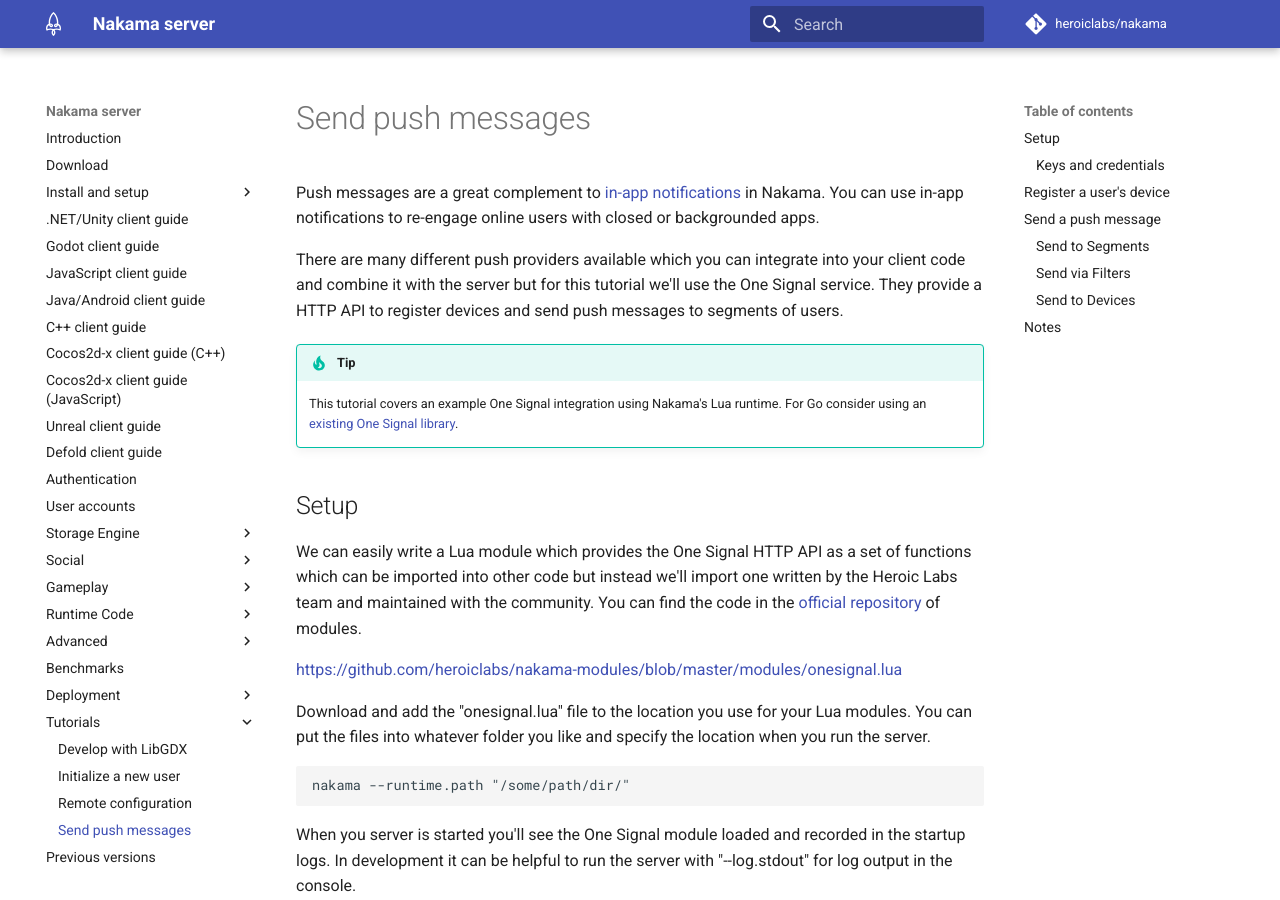
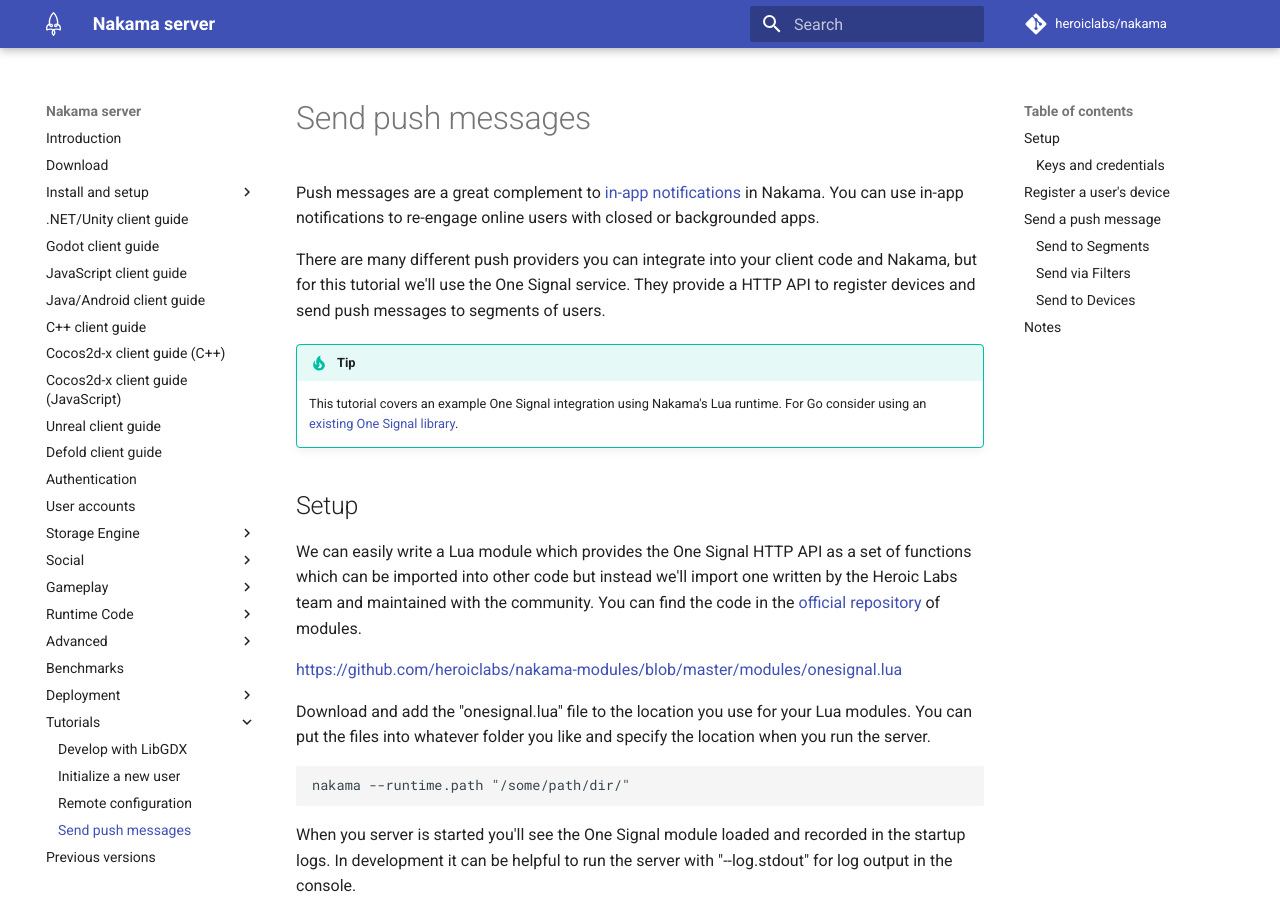
Before and after one commit to heroiclabs/nakama-docs, an MkDocs documentation site: the page built from docs/tutorial-send-push-messages.md, in a window 1280 px wide and 900 px high. Built offline with MkDocs 1.6.1 and Material for MkDocs 9.7.7, drawn with Linux system fonts in a browser that asks for light colours; comment, search, counter and statistics services are not loaded.

Commit message:
tighten push providers text

```diff
--- a/docs/tutorial-send-push-messages.md
+++ b/docs/tutorial-send-push-messages.md
@@ -2,7 +2,7 @@
 
 Push messages are a great complement to [in-app notifications](social-in-app-notifications.md) in Nakama. You can use in-app notifications to re-engage online users with closed or backgrounded apps.
 
-There are many different push providers available which you can integrate into your client code and combine it with the server but for this tutorial we'll use the One Signal service. They provide a HTTP API to register devices and send push messages to segments of users.
+There are many different push providers you can integrate into your client code and Nakama, but for this tutorial we'll use the One Signal service. They provide a HTTP API to register devices and send push messages to segments of users.
 
 !!! Tip
     This tutorial covers an example One Signal integration using Nakama's Lua runtime. For Go consider using an [existing One Signal library](https://godoc.org/github.com/tbalthazar/onesignal-go).
```
